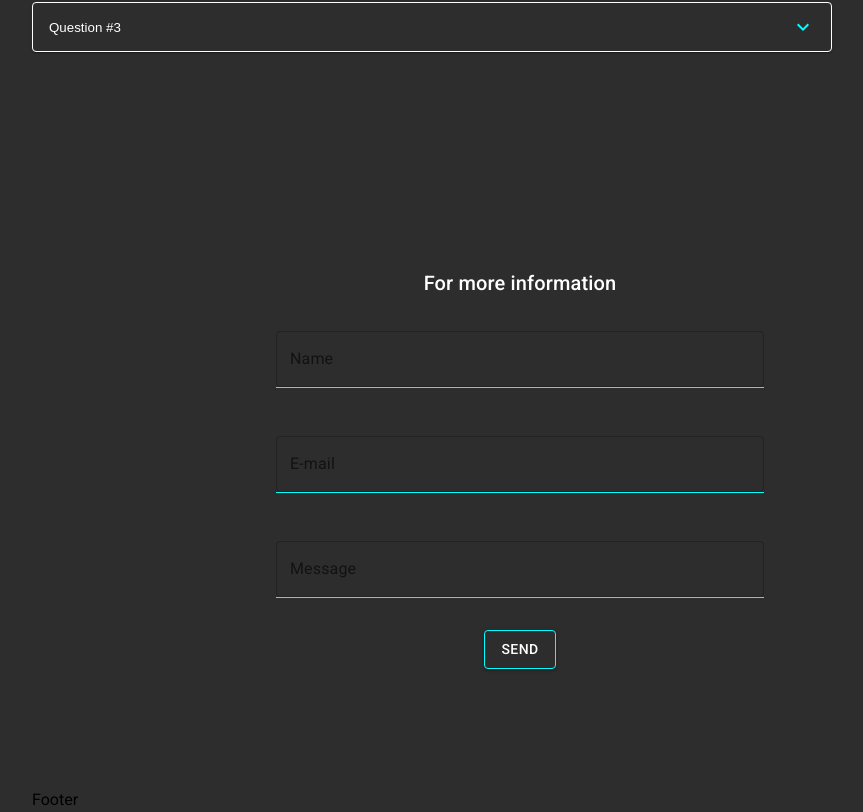
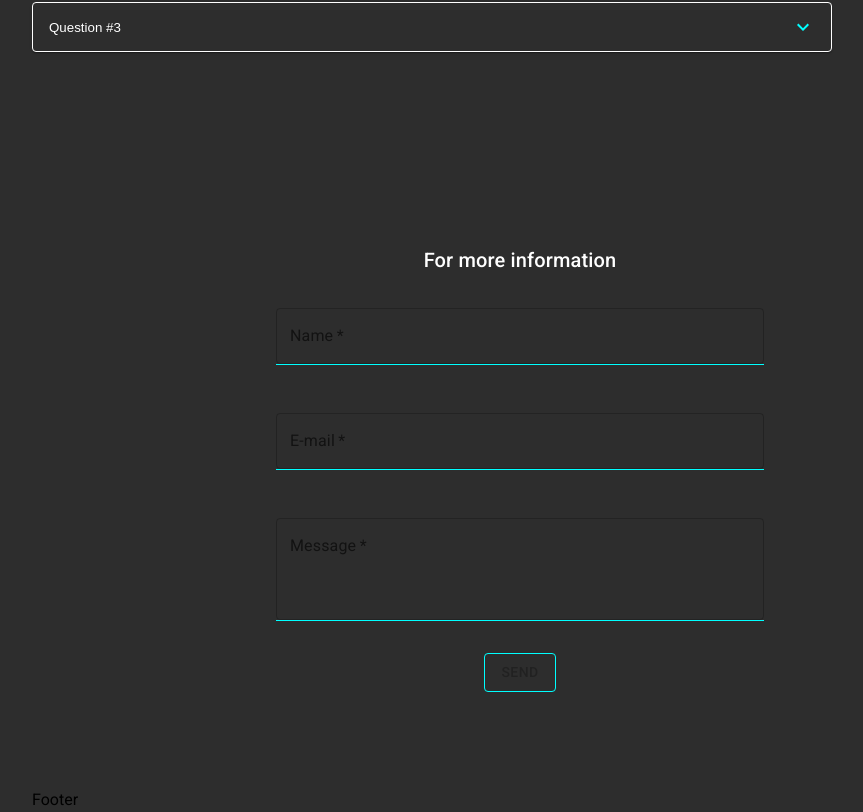
Before and after one commit to jimdiew/landing-lgs, a React (Vite) app in the folder landing/: page / in a window 1280 px wide. Shown: the part 2205-3017 px from the top of the page, without its empty margins (120-983 px from the left). Built offline with nearby package versions, Linux system fonts and the light colour scheme.

Commit message:
contact section

```diff
--- a/landing/src/components/Contact/Contact.tsx
+++ b/landing/src/components/Contact/Contact.tsx
@@ -55,6 +55,7 @@ const Contact = () => {
             className={style.input}
             variant="outlined"
             label="Name"
+            required
           />
           {/* <FormHelperText id="my-helper-text" style={{ color: "white" }}>
             We'll never share your email.
@@ -70,6 +71,7 @@ const Contact = () => {
             onChange={handleChangeEmail}
             variant="outlined"
             label="E-mail"
+            required
           />
           {/* <FormHelperText id="my-helper-text" style={{ color: "white" }}>
             We'll never share your email.
@@ -85,6 +87,16 @@ const Contact = () => {
             onChange={handleChangeMessage}
             variant="outlined"
             label="Message"
+            multiline
+            rows={3}
+            placeholder="Type your message..."
+            required
+            sx={{
+              htmlInput: {
+                color: "white",
+                backgroundColor: "white",
+              },
+            }}
           />
           {/* <FormHelperText id="my-helper-text" style={{ color: "white" }}>
             We'll never share your email.
@@ -92,7 +104,11 @@ const Contact = () => {
         </FormControl>
       </Grid2>
       <Grid2 container justifyContent={"center"} pt="2rem">
-        <Button variant="contained" className={style.button}>
+        <Button
+          variant="contained"
+          className={style.button}
+          disabled={!form.name && !form.email && !form.message}
+        >
           Send
         </Button>
       </Grid2>
```
